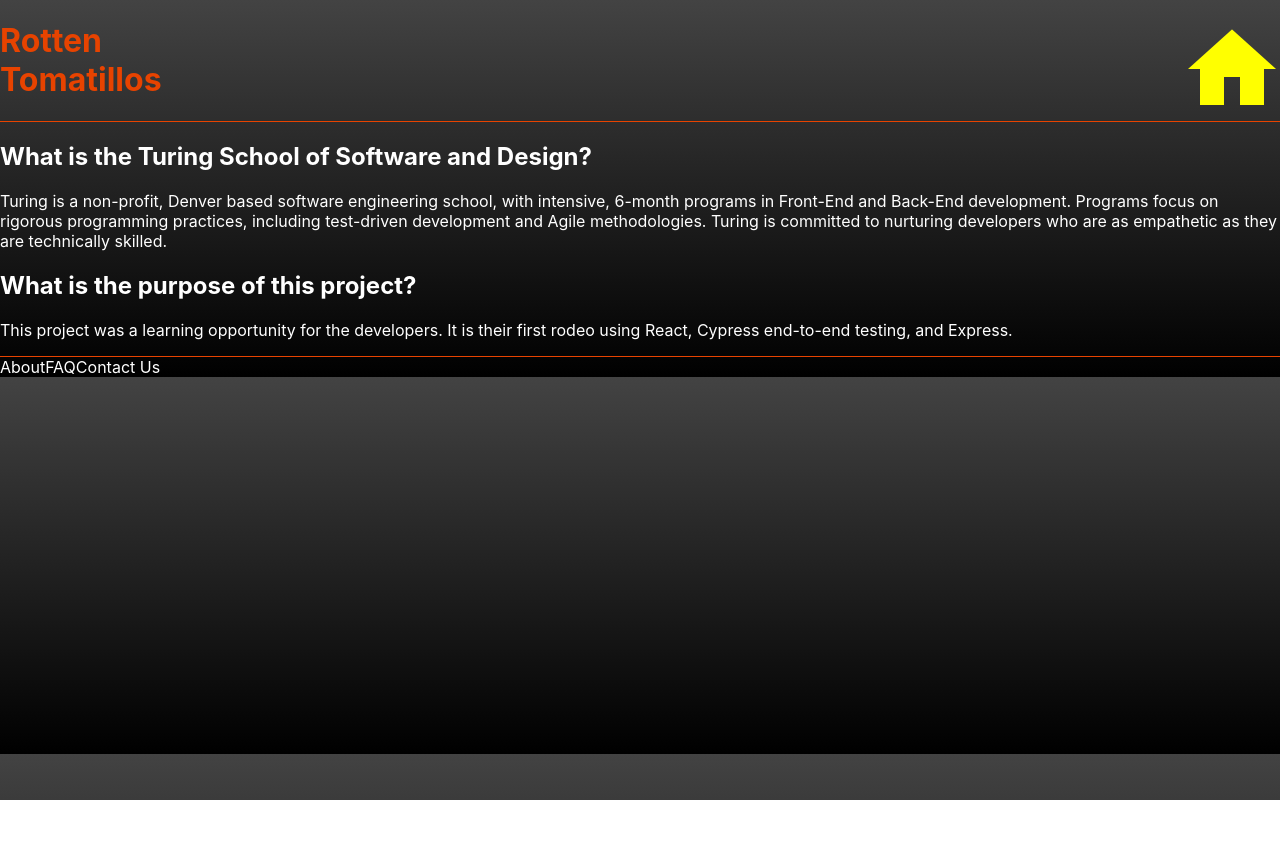
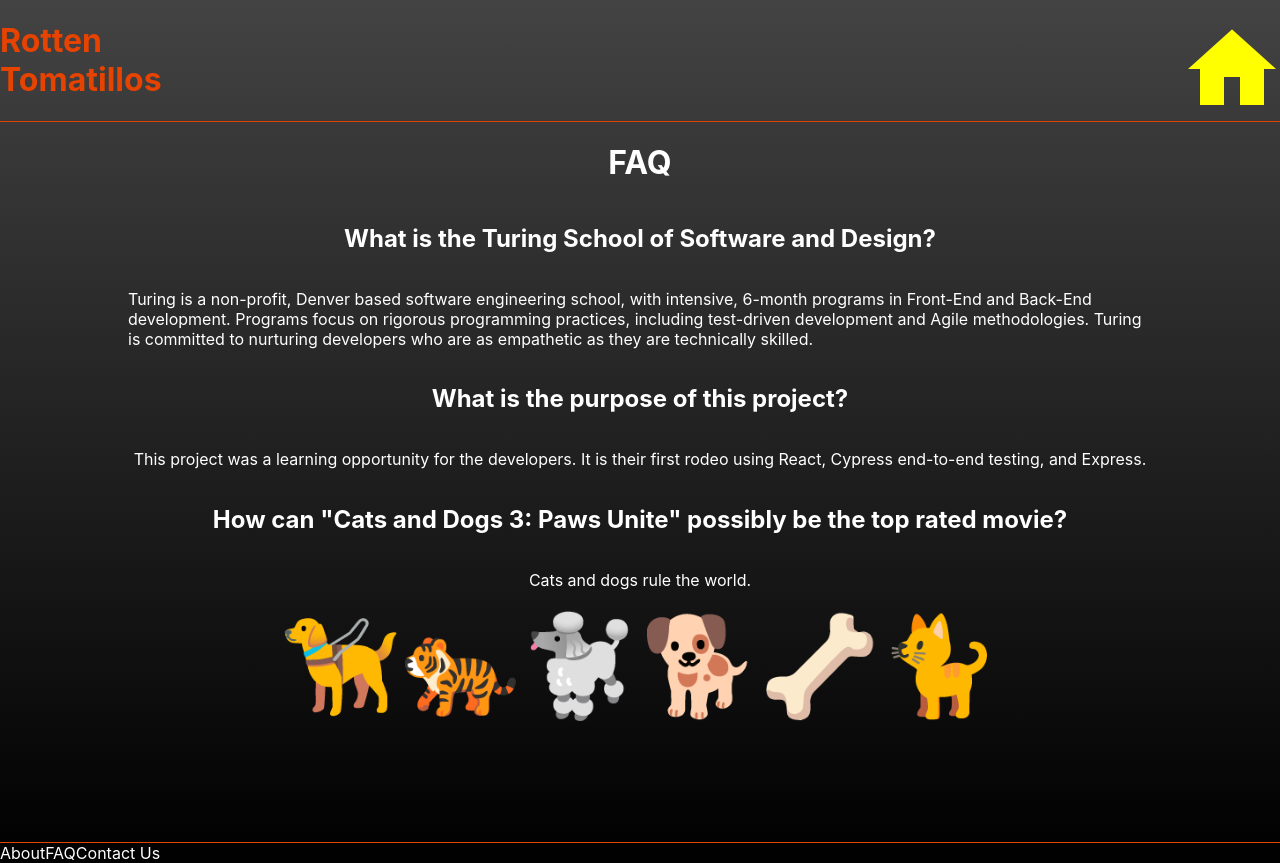
Before and after one commit to kellydinneen/rancid-tomatillos, a React (Create React App) app: page /faq in a window 1280 px wide. Before the commit the page ends 800 px from the top, so only its background shows below. Built offline with nearby package versions, Linux system fonts and the light colour scheme.

Commit message:
Style FAQ page

```diff
--- /dev/null
+++ b/src/components/FooterLinks/FAQ.css
@@ -0,0 +1,17 @@
+.FAQ {
+  height: 90vh;
+  display: flex;
+  flex-direction: column;
+  justify-content: flex-start;
+  align-items: center;
+}
+
+.FAQ-answer {
+  margin-left: 10vw;
+  margin-right: 10vw;
+}
+
+.FAQ-cats-dogs {
+  margin-top: 0;
+  font-size: 6rem;
+}
--- a/src/components/FooterLinks/FAQ.js
+++ b/src/components/FooterLinks/FAQ.js
@@ -1,12 +1,18 @@
 import React from 'react';
+import './FAQ.css';
 
 const FAQ = () => {
   return (
-    <div>
+    <div className='FAQ'>
+      <h1>FAQ</h1>
       <h2>What is the Turing School of Software and Design?</h2>
-      <p>Turing is a non-profit, Denver based software engineering school, with intensive, 6-month programs in Front-End and Back-End development. Programs focus on rigorous programming practices, including test-driven development and Agile methodologies. Turing is committed to nurturing developers who are as empathetic as they are technically skilled.</p>
+      <p className='FAQ-answer'>Turing is a non-profit, Denver based software engineering school, with intensive, 6-month programs in Front-End and Back-End development. Programs focus on rigorous programming practices, including test-driven development and Agile methodologies. Turing is committed to nurturing developers who are as empathetic as they are technically skilled.</p>
       <h2>What is the purpose of this project?</h2>
-      <p>This project was a learning opportunity for the developers. It is their first rodeo using React, Cypress end-to-end testing, and Express.</p>
+      <p className='FAQ-answer'>This project was a learning opportunity for the developers. It is their first rodeo using React, Cypress end-to-end testing, and Express.</p>
+      <h2>How can "Cats and Dogs 3: Paws Unite" possibly be the top rated movie?</h2>
+      <p className='FAQ-answer'>Cats and dogs rule the world.</p>
+      <p className='FAQ-cats-dogs'>🦮🐅🐩🐕‍🦴🐈</p>
+
     </div>
   )
 }
```
